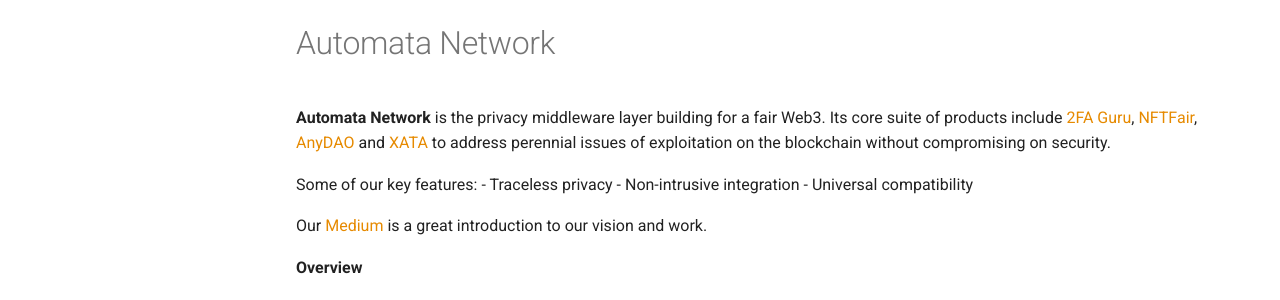
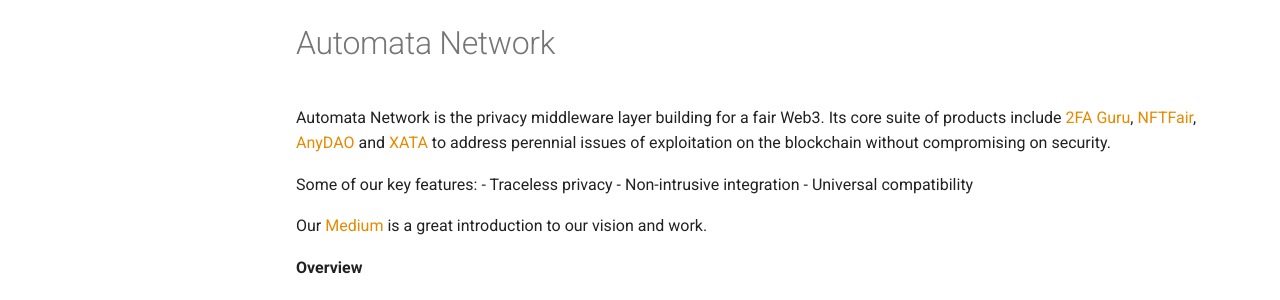
Before and after one commit to automata-network/docs, an MkDocs documentation site: the page built from docs/index.md, in a window 1280 px wide and 900 px high. Shown: the part 123-423 px from the top of the window. Built offline with MkDocs 1.6.1 and Material for MkDocs 9.7.7, drawn with Linux system fonts in a browser that asks for light colours; nearby versions of some CDN libraries; comment, search, counter and statistics services are not loaded.

```diff
--- a/docs/index.md
+++ b/docs/index.md
@@ -1,6 +1,6 @@
 # Automata Network
 
-**Automata Network** is the privacy middleware layer building for a fair Web3. Its core suite of products include [2FA Guru](2fa.guru), [NFTFair](nftfair.app), [AnyDAO](anydao.app) and [XATA](xata.fi) to address perennial issues of exploitation on the blockchain without compromising on security.
+Automata Network is the privacy middleware layer building for a fair Web3. Its core suite of products include [2FA Guru](2fa.guru), [NFTFair](nftfair.app), [AnyDAO](anydao.app) and [XATA](xata.fi) to address perennial issues of exploitation on the blockchain without compromising on security.
 
 Some of our key features:
 - Traceless privacy
```
